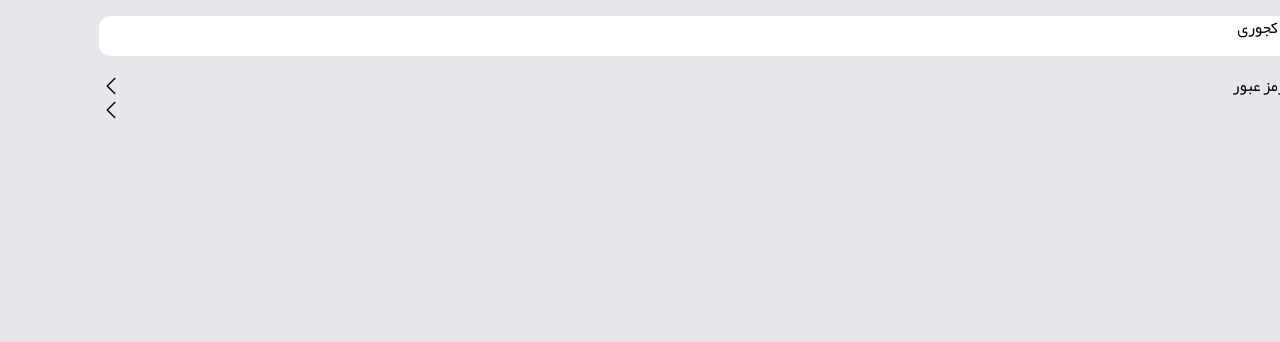
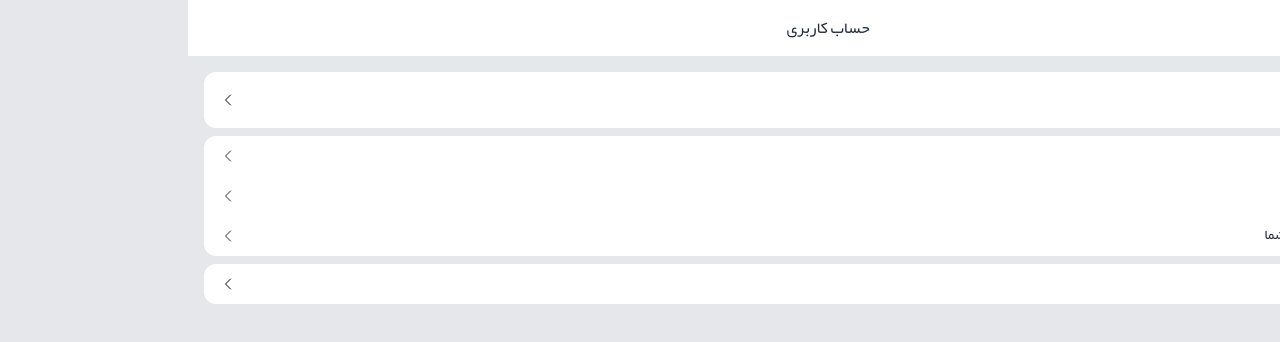
Before and after one commit to mojtaba013/toseasr, a Next.js app: page /profile in a window 1280 px wide. Shown: the top 342 px of the page. Built offline with nearby package versions, Linux system fonts and the light colour scheme.

Commit message:
work on profile

```diff
--- a/app/profile/page.jsx
+++ b/app/profile/page.jsx
@@ -1,18 +1,45 @@
 import React from "react";
+import Link from "next/link";
+import { ICONCOLOR } from "@/utils/constants";
 
 function profile() {
   return (
     <div>
-      <div className="p-4">
-        <div className="bg-white flex flex-row rounded-xl gap-x-2 border-b-2 border-gray-200 pb-4  mb-4">
-          <div className="flex gap-x-1">
+      <div className="flex  items-center justify-between   p-4 bg-white ">
+        <div className="flex flex-1">
+          <Link href="/">
+            <svg
+              xmlns="http://www.w3.org/2000/svg"
+              fill="none"
+              viewBox="0 0 24 24"
+              strokeWidth={1.5}
+              stroke={ICONCOLOR}
+              className="w-6 h-6"
+            >
+              <path
+                strokeLinecap="round"
+                strokeLinejoin="round"
+                d="m8.25 4.5 7.5 7.5-7.5 7.5"
+              />
+            </svg>
+          </Link>
+        </div>
+        <div className="flex flex-1 justify-center">
+          <p className="text-slate-800 ">حساب کاربری</p>
+        </div>
+        <div className="flex flex-1"></div>
+      </div>
+      <div className="flex flex-col gap-y-2 p-4 text-sm">
+        <div className="bg-white rounded-xl flex items-center justify-between px-4 py-2">
+          <div className="flex flex-row gap-x-4 ">
+            <div className="bg-gray-100 rounded-full flex items-center justify-center p-3 text-slate-500">
               <svg
                 xmlns="http://www.w3.org/2000/svg"
                 fill="none"
                 viewBox="0 0 24 24"
                 strokeWidth={1.5}
                 stroke="currentColor"
-              className="w-6 h-6"
+                className="w-4 h-4"
               >
                 <path
                   strokeLinecap="round"
@@ -20,18 +47,39 @@ function profile() {
                   d="M15.75 6a3.75 3.75 0 1 1-7.5 0 3.75 3.75 0 0 1 7.5 0ZM4.501 20.118a7.5 7.5 0 0 1 14.998 0A17.933 17.933 0 0 1 12 21.75c-2.676 0-5.216-.584-7.499-1.632Z"
                 />
               </svg>
+            </div>
+            <div className="flex flex-col ">
               <p>مجتبی کجوری</p>
+              <p className="text-slate-500">09398516343</p>
             </div>
           </div>
-        <div className="flex items-center justify-between">
-          <div className="flex gap-x-1">
+          <div>
             <svg
               xmlns="http://www.w3.org/2000/svg"
               fill="none"
               viewBox="0 0 24 24"
               strokeWidth={1.5}
               stroke="currentColor"
-              className="w-6 h-6"
+              className="w-4 h-4"
+            >
+              <path
+                strokeLinecap="round"
+                strokeLinejoin="round"
+                d="M15.75 19.5 8.25 12l7.5-7.5"
+              />
+            </svg>
+          </div>
+        </div>
+        <div className="bg-white rounded-xl flex flex-col text-slate-800   px-4 py-2 gap-y-4">
+          <div className="flex justify-between items-center">
+            <div className="flex gap-x-4">
+              <svg
+                xmlns="http://www.w3.org/2000/svg"
+                fill="none"
+                viewBox="0 0 24 24"
+                strokeWidth={1.5}
+                stroke="currentColor"
+                className="w-6 h-6 text-gray-500"
               >
                 <path
                   strokeLinecap="round"
@@ -48,7 +96,7 @@ function profile() {
               viewBox="0 0 24 24"
               strokeWidth={1.5}
               stroke="currentColor"
-            className="w-6 h-6"
+              className="w-4 h-4"
             >
               <path
                 strokeLinecap="round"
@@ -57,26 +105,23 @@ function profile() {
               />
             </svg>
           </div>
-        <div className="flex items-center justify-between">
-          <div>
-            <div className="flex gap-x-1">
+          <div className="flex justify-between items-center">
+            <div className="flex gap-x-4">
               <svg
                 xmlns="http://www.w3.org/2000/svg"
                 fill="none"
                 viewBox="0 0 24 24"
                 strokeWidth={1.5}
                 stroke="currentColor"
-                className="w-6 h-6"
+                className="w-6 h-6 text-gray-500"
               >
                 <path
                   strokeLinecap="round"
                   strokeLinejoin="round"
-                  d="M5.636 5.636a9 9 0 1 0 12.728 0M12 3v9"
+                  d="M2.25 6.75c0 8.284 6.716 15 15 15h2.25a2.25 2.25 0 0 0 2.25-2.25v-1.372c0-.516-.351-.966-.852-1.091l-4.423-1.106c-.44-.11-.902.055-1.173.417l-.97 1.293c-.282.376-.769.542-1.21.38a12.035 12.035 0 0 1-7.143-7.143c-.162-.441.004-.928.38-1.21l1.293-.97c.363-.271.527-.734.417-1.173L6.963 3.102a1.125 1.125 0 0 0-1.091-.852H4.5A2.25 2.25 0 0 0 2.25 4.5v2.25Z"
                 />
               </svg>
-
-              <p>خروج</p>
-            </div>
+              <p>پشتیبانی</p>
             </div>
             <svg
               xmlns="http://www.w3.org/2000/svg"
@@ -84,7 +129,75 @@ function profile() {
               viewBox="0 0 24 24"
               strokeWidth={1.5}
               stroke="currentColor"
-            className="w-6 h-6"
+              className="w-4 h-4"
+            >
+              <path
+                strokeLinecap="round"
+                strokeLinejoin="round"
+                d="M15.75 19.5 8.25 12l7.5-7.5"
+              />
+            </svg>
+          </div>
+          <div className="flex justify-between items-center">
+            <div className="flex gap-x-4">
+              <svg
+                xmlns="http://www.w3.org/2000/svg"
+                fill="none"
+                viewBox="0 0 24 24"
+                strokeWidth={1.5}
+                stroke="currentColor"
+                className="w-6 h-6 text-gray-500"
+              >
+                <path
+                  strokeLinecap="round"
+                  strokeLinejoin="round"
+                  d="M12 20.25c4.97 0 9-3.694 9-8.25s-4.03-8.25-9-8.25S3 7.444 3 12c0 2.104.859 4.023 2.273 5.48.432.447.74 1.04.586 1.641a4.483 4.483 0 0 1-.923 1.785A5.969 5.969 0 0 0 6 21c1.282 0 2.47-.402 3.445-1.087.81.22 1.668.337 2.555.337Z"
+                />
+              </svg>
+
+              <p>نظرات و پیشنهادهای شما</p>
+            </div>
+            <svg
+              xmlns="http://www.w3.org/2000/svg"
+              fill="none"
+              viewBox="0 0 24 24"
+              strokeWidth={1.5}
+              stroke="currentColor"
+              className="w-4 h-4"
+            >
+              <path
+                strokeLinecap="round"
+                strokeLinejoin="round"
+                d="M15.75 19.5 8.25 12l7.5-7.5"
+              />
+            </svg>
+          </div>
+        </div>
+        <div className="flex items-center justify-between bg-white px-4 py-2 rounded-xl">
+          <div className="flex flex-row gap-x-4">
+            <svg
+              xmlns="http://www.w3.org/2000/svg"
+              fill="none"
+              viewBox="0 0 24 24"
+              strokeWidth={1.5}
+              stroke="currentColor"
+              className="w-6 h-6 text-gray-500"
+            >
+              <path
+                strokeLinecap="round"
+                strokeLinejoin="round"
+                d="M8.25 9V5.25A2.25 2.25 0 0 1 10.5 3h6a2.25 2.25 0 0 1 2.25 2.25v13.5A2.25 2.25 0 0 1 16.5 21h-6a2.25 2.25 0 0 1-2.25-2.25V15m-3 0-3-3m0 0 3-3m-3 3H15"
+              />
+            </svg>
+            <p className="text-red-600">خروج</p>
+          </div>
+          <svg
+            xmlns="http://www.w3.org/2000/svg"
+            fill="none"
+            viewBox="0 0 24 24"
+            strokeWidth={1.5}
+            stroke="currentColor"
+            className="w-4 h-4"
           >
             <path
               strokeLinecap="round"
```
Lines whose indentation alone changed are shown as unchanged.
